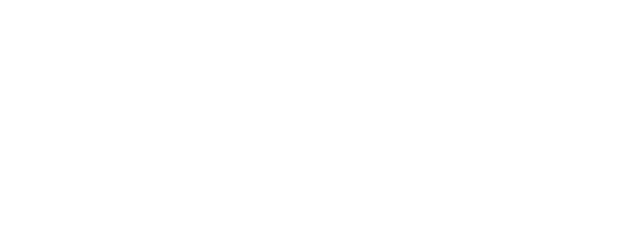
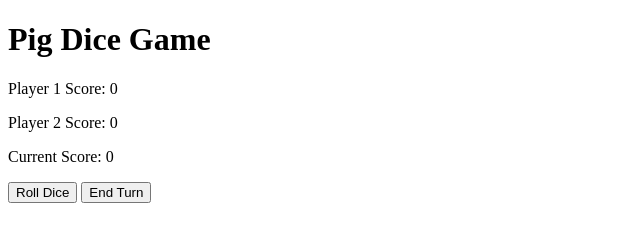
Before and after one commit to simioyin222/pigdice, a plain HTML site: page index.html in a window 1280 px wide. Shown: the whole page, without its empty margins (0-640 px from the left). Drawn offline with Linux system fonts and the light colour scheme.

Commit message:
write first test

```diff
--- a/index.html
+++ b/index.html
@@ -1,11 +1,18 @@
 <!DOCTYPE html>
 <html lang="en">
-<head>
-  <meta charset="UTF-8">
-  <meta name="viewport" content="width=device-width, initial-scale=1.0">
-  <title>Document</title>
-</head>
-<body>
+  <head>
+    <meta charset="UTF-8" />
+    <meta name="viewport" content="width=device-width, initial-scale=1.0" />
+    <title>Pig Dice Game</title>
+  </head>
+  <body>
+    <h1>Pig Dice Game</h1>
+    <p id="player1-score">Player 1 Score: 0</p>
+    <p id="player2-score">Player 2 Score: 0</p>
+    <p id="current-score">Current Score: 0</p>
+    <button id="roll-dice">Roll Dice</button>
+    <button id="end-turn">End Turn</button>
 
-</body>
+    <script src="script.js"></script>
+  </body>
 </html>
```
Also changed, not shown: 1 other file.
